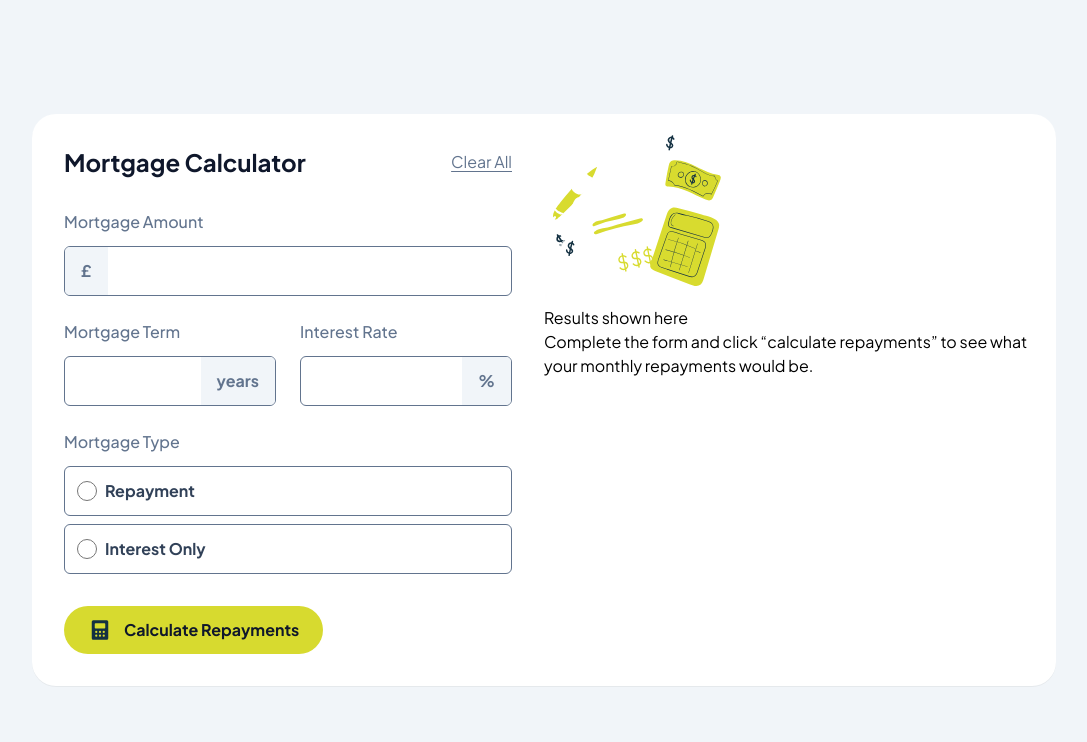
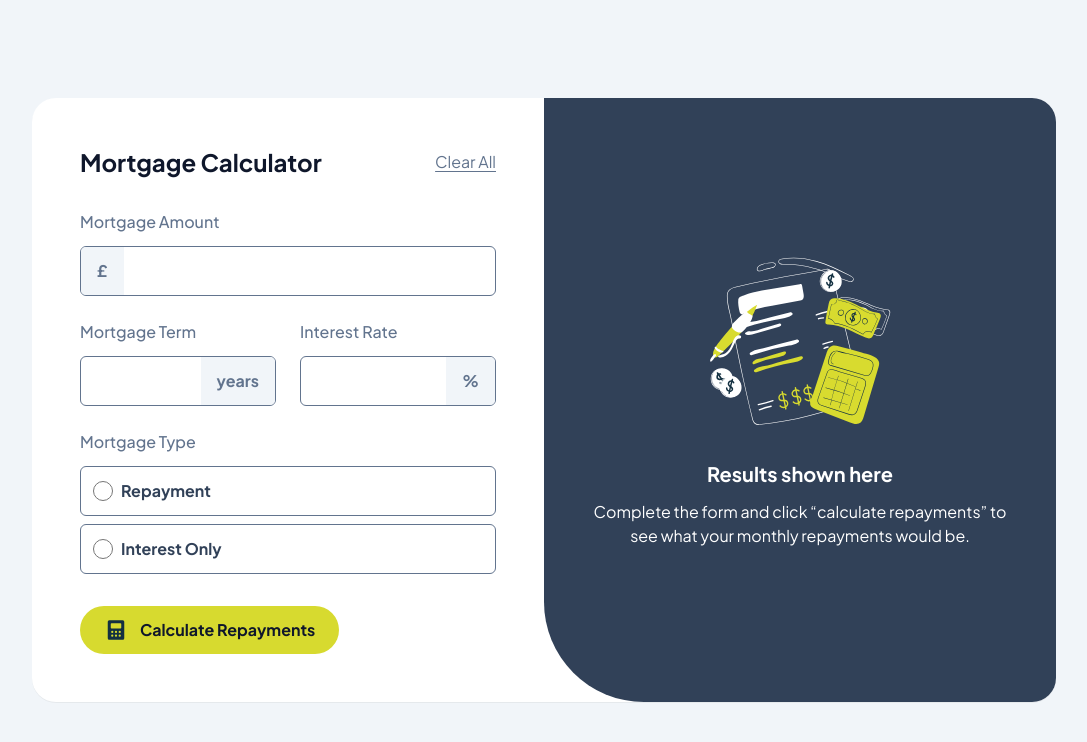
Before and after one commit to NitiemaAllassane/mortgage-repayment-calculator, a React (Vite) app: page / in a window 1280 px wide. Shown: the top 742 px of the page, without its empty margins (96-1183 px from the left). Built offline with nearby package versions, Linux system fonts and the light colour scheme; a web font is replaced by a local one.

Commit message:
Add: empty style

```diff
--- a/src/components/EmptyState.tsx
+++ b/src/components/EmptyState.tsx
@@ -2,12 +2,12 @@ import emptyImage from "../assets/images/illustration-empty.svg"
 
 function EmptyState() {
     return (
-        <div>
-            <figure>
+        <div className="flex flex-col items-center justify-center">
+            <figure className="mb-4">
                 <img src={emptyImage} alt="Empty illustration" />
             </figure>
-            <h2>Results shown here</h2>
-            <p>
+            <h2 className="text-xl font-bold text-white mb-3">Results shown here</h2>
+            <p className="text-center text-white font-normal">
                 Complete the form and click “calculate repayments” to see what your monthly repayments would be.
             </p>
         </div>
--- a/src/components/MortageCalculator.tsx
+++ b/src/components/MortageCalculator.tsx
@@ -13,7 +13,7 @@ export default function MortgageCalculator() {
             <div className="flex">
                 {/* Mortgage Form */}
                 <form className="w-1/2">
-                    <div className="p-8">
+                    <div className="p-12">
                         <div className="flex items-center justify-between mb-8">
                             <h1 className="font-bold text-2xl text-slate-900">Mortgage Calculator</h1>
                             <button
@@ -85,8 +85,8 @@ export default function MortgageCalculator() {
                 </form>
 
 
-                <div className="w-1/2">
-                    <div>
+                <div className="w-1/2 bg-slate-700 p-12 rounded-tr-3xl rounded-br-3xl rounded-bl-[100px]">
+                    <div className="flex items-center justify-center max-h-full h-full">
                         <EmptyState  />
                     </div>
                 </div>
```
